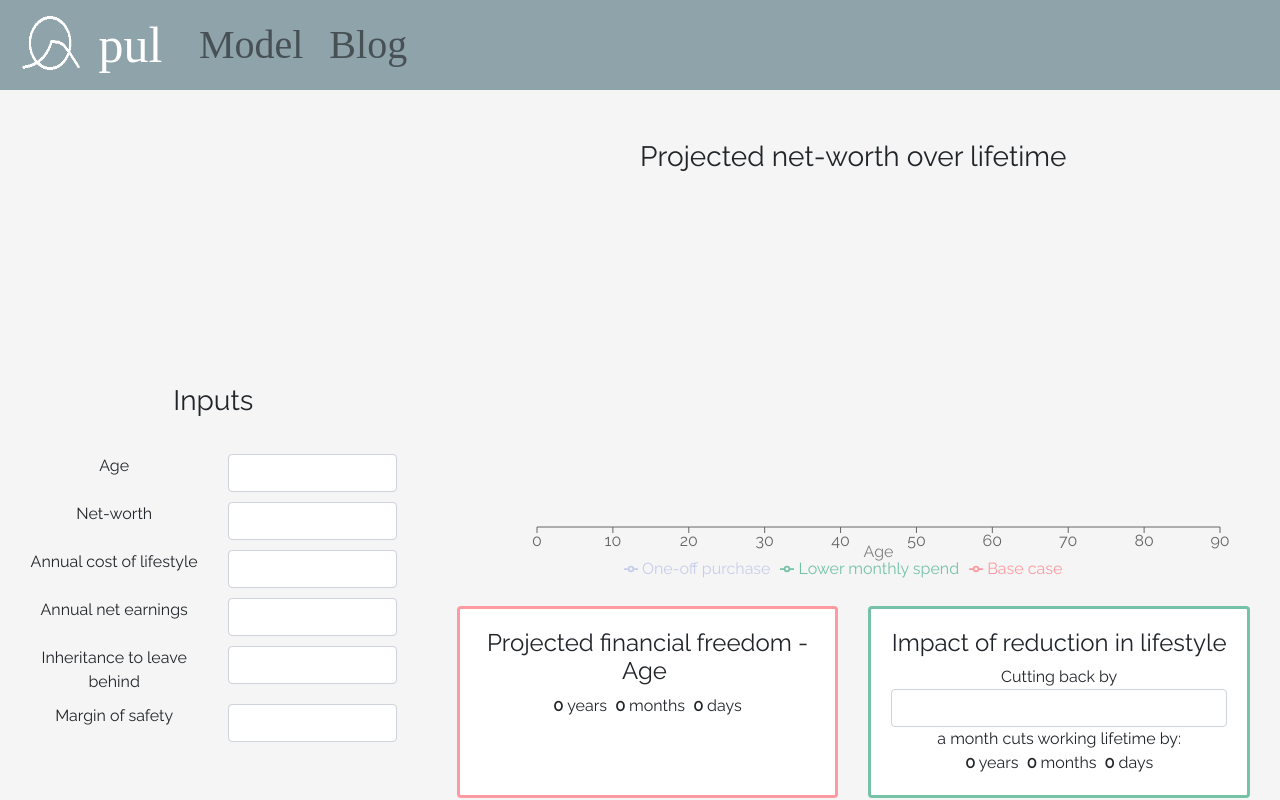
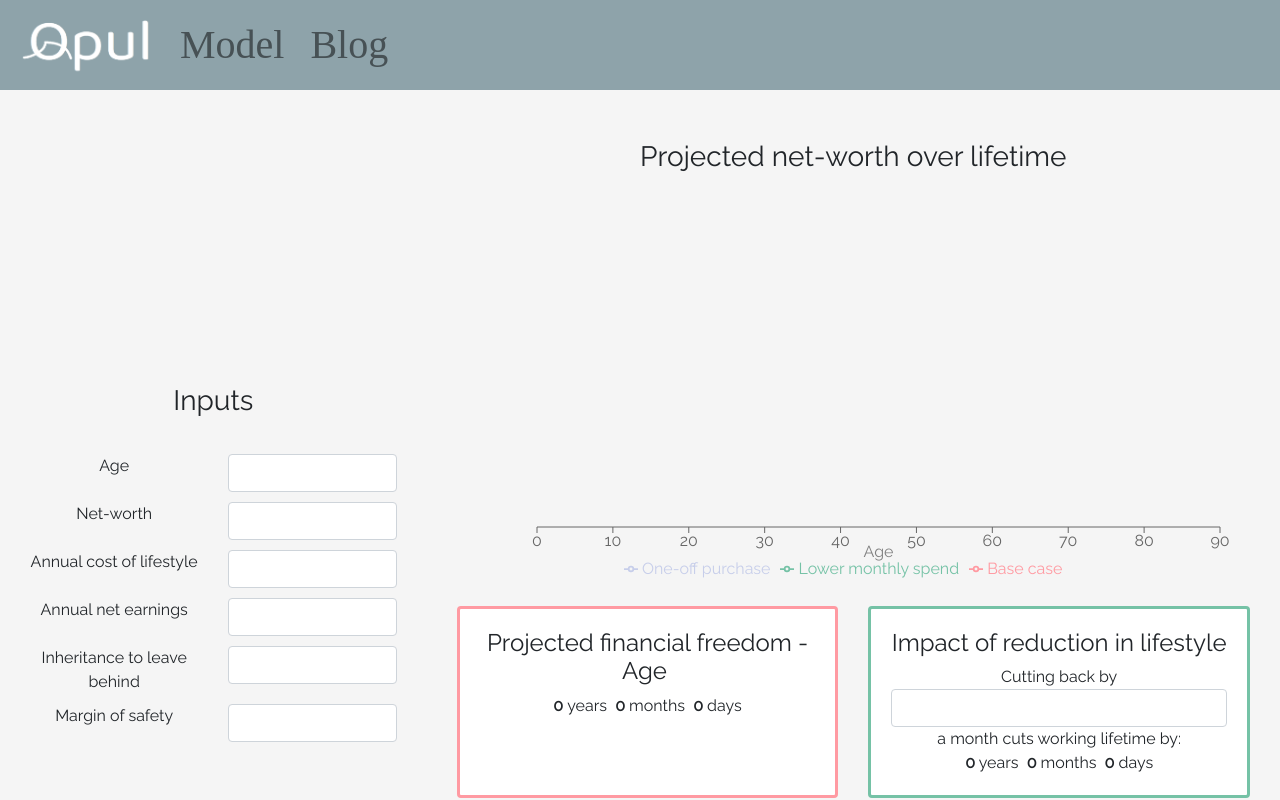
Before and after one commit to Kris-os/fire, a React (Create React App) app: page / in a window 1280 px wide. Shown: the top 800 px of the page. Built offline with nearby package versions, Linux system fonts and the light colour scheme; a web font is replaced by a local one.

Commit message:
Update icon

```diff
--- a/src/components/Header.jsx
+++ b/src/components/Header.jsx
@@ -1,12 +1,6 @@
 import React, { Component } from "react";
-import {
-  Button,
-  Form,
-  FormControl,
-  Nav,
-  Navbar,
-  NavDropdown,
-} from "react-bootstrap";
+import { Nav, Navbar } from "react-bootstrap";
+import OpulIcon from "../Images/OpulIcon.png";
 
 class Header extends Component {
   state = {};
@@ -17,12 +11,11 @@ class Header extends Component {
           <Navbar.Brand href="#home">
             <img
               alt=""
-              src="/OpulIcon.png"
-              width="70"
+              src={OpulIcon}
+              width="140"
               height="70"
               className="d-inline-block align-top"
-            />{" "}
-            pul&nbsp;
+            />
           </Navbar.Brand>
           {/* //<Navbar.Toggle aria-controls="basic-navbar-nav" /> */}
           <Navbar.Collapse id="basic-navbar-nav">
```
Also changed, not shown: public/OpulIcon.png (deleted), src/Images/OpulIcon.png (added).
